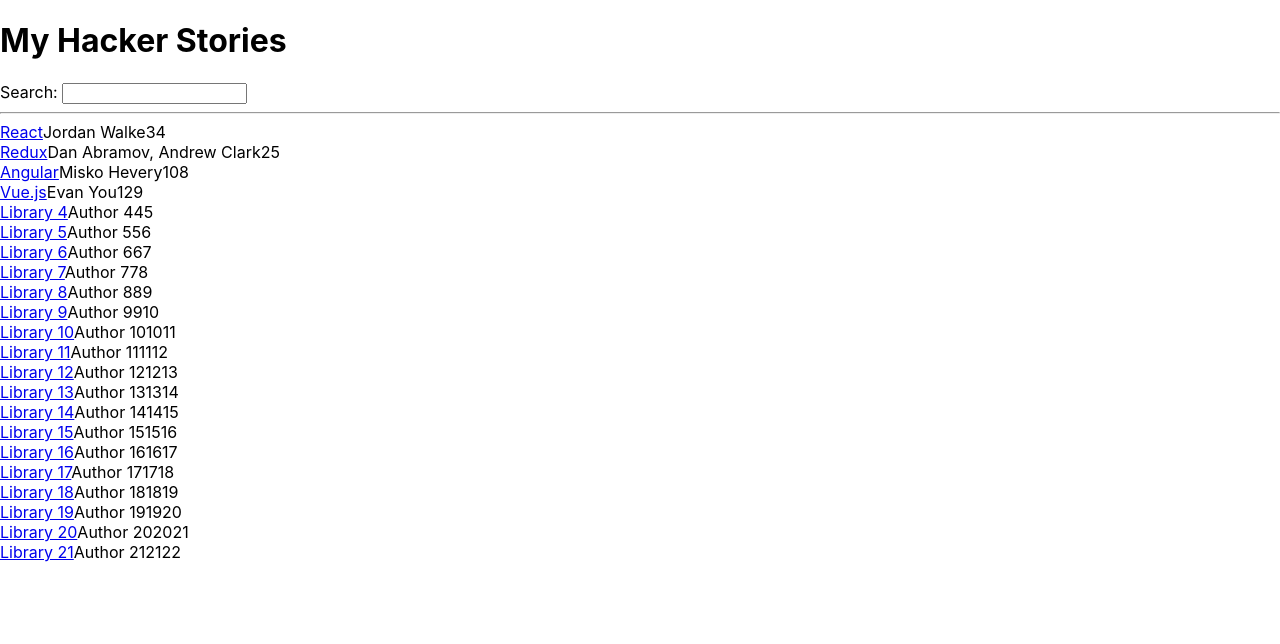
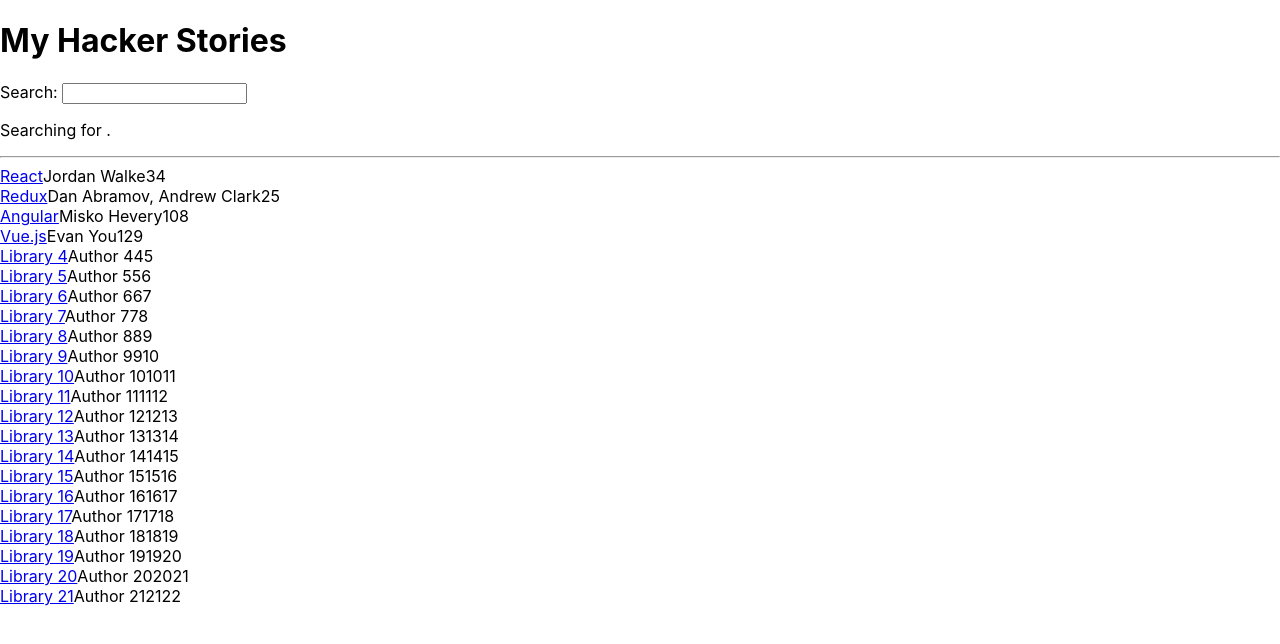
Before and after one commit to ElDuke717/playground, a React (Create React App) app: page / in a window 1280 px wide. Shown: the top 644 px of the page. Built offline with nearby package versions, Linux system fonts and the light colour scheme.

Commit message:
update notes, app

```diff
--- a/src/App.js
+++ b/src/App.js
@@ -1,23 +1,30 @@
 import React from "react";
 import List from "./components/List";
+import Search from "./components/Search";
 import booklist from "./data/list";
 
 const App = () => {
   // variables and functions are defined here
 
-  const handleChange = (event) => {
-    console.log(event.target.value);
+  const [searchTerm, setSearchTerm] = React.useState("");
+
+  const handleSearch = (event) => {
+    setSearchTerm(event.target.value);
   };
+
+  // adjusts the list of stories based on the search term using the filter() and includes() methods
+  const searchedStories = booklist.filter((story) =>
+    story.title.toLowerCase().includes(searchTerm.toLowerCase())
+  );
 
   return (
     <div>
       <h1>My Hacker Stories </h1>
-      <label htmlFor="search">Search: </label>
-      <input id="search" type="text" onChange={handleChange}/>
+      <Search onSearch={handleSearch} currentSearchTerm ={searchTerm}/>
 
       <hr />
 
-      <List list={booklist}  />
+      <List list={searchedStories} />
     </div>
   );
 };
--- /dev/null
+++ b/src/components/Search.js
@@ -0,0 +1,16 @@
+import React from "react";
+
+const Search = (props) => {
+  return (
+    <div>
+      <label htmlFor="search">Search: </label>
+      <input id="search" type="text" onChange={props.onSearch} />
+
+      <p>
+        Searching for <strong>{props.currentSearchTerm}</strong>.
+      </p>
+    </div>
+  );
+};
+
+export default Search;
```
Also changed, not shown: 1 other file (tests, documents, lock files or other folders).
